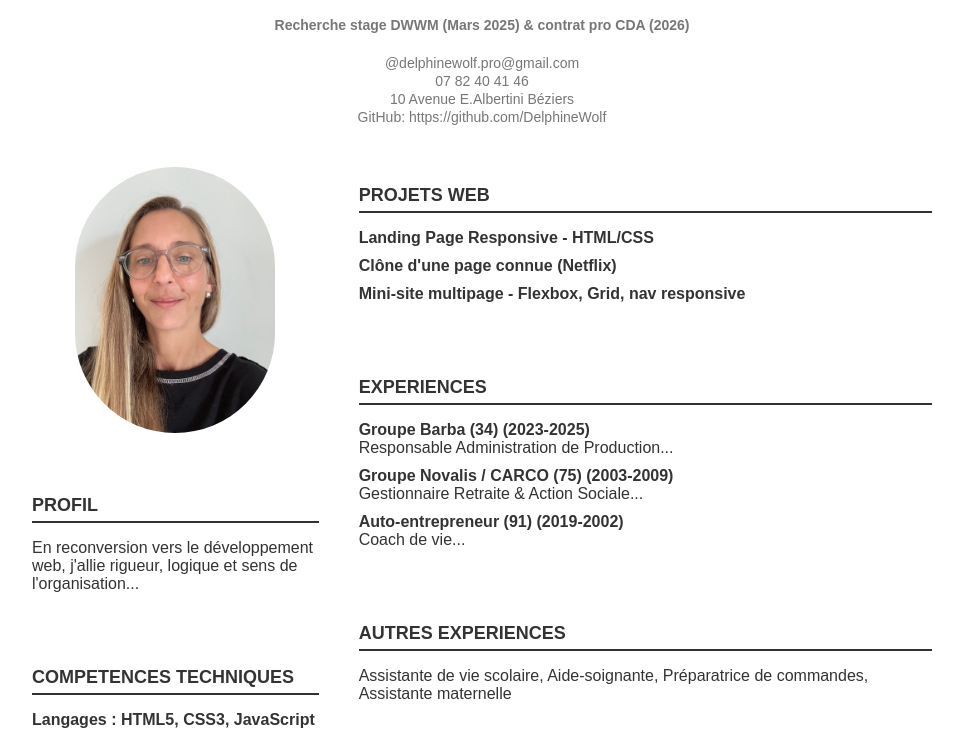
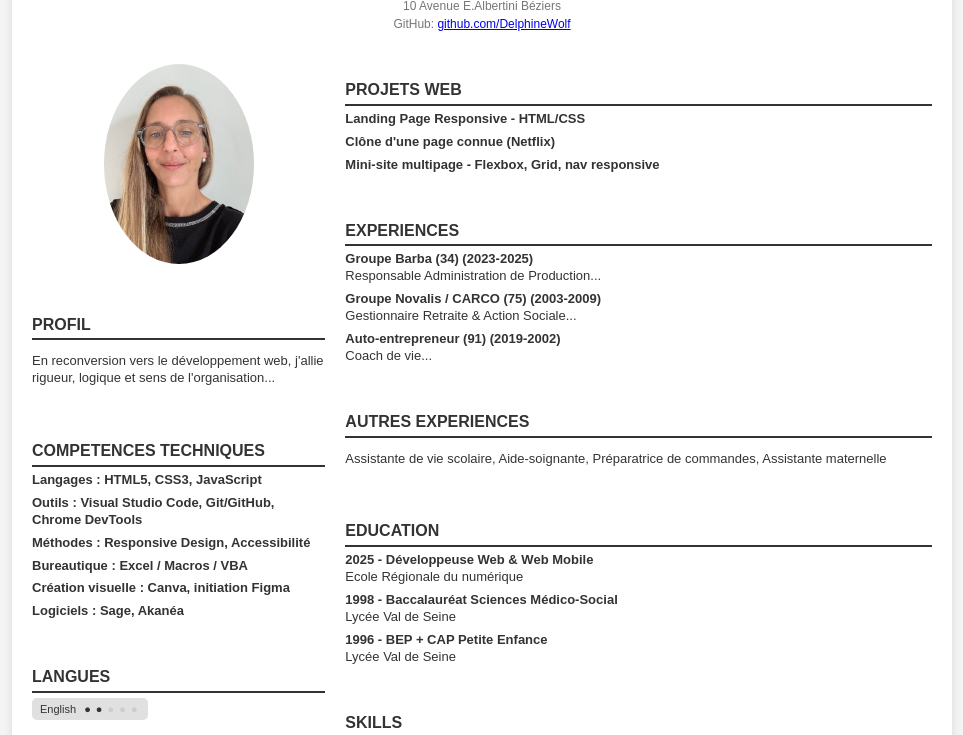
Before and after one commit to DelphineWolf/MonCurriculum, a plain HTML site: page index.html in a window 1280 px wide. Shown: the part 179-914 px from the top of the page, without its empty margins (158-1121 px from the left). Drawn offline with Linux system fonts and the light colour scheme.

Commit message:
Correction mise en page

```diff
--- a/index.html
+++ b/index.html
@@ -6,30 +6,34 @@
 <title>CV Delphine Wolf</title>
 <link rel="stylesheet" href="style.css">
 </head>
+<body>
 
 <div class="container">
+    <!-- ===== HEADER ===== -->
     <div class="header">
         <h1>DELPHINE WOLF</h1>
         <h2>ETUDIANTE DEVELOPPEMENT WEB & WEB MOBILE</h2>
-        <p class="objective"><strong>Recherche stage DWWM (Mars 2025) & contrat pro CDA (2026)</strong></p><br>
-
-
+        <p class="objective"><strong>Recherche stage DWWM (Mars 2025) & contrat pro CDA (2026)</strong></p>
         <p>@delphinewolf.pro@gmail.com</p>
         <p>07 82 40 41 46</p>
         <p>10 Avenue E.Albertini Béziers</p>
-        <p>GitHub: https://github.com/DelphineWolf</p>
+        <p>GitHub: <a href="https://github.com/DelphineWolf" target="_blank">github.com/DelphineWolf</a></p>
     </div>
 
+    <!-- ===== COLONNE GAUCHE ===== -->
     <div class="left-section">
+        <!-- Photo -->
         <div class="photo">
             <img src="ressources/Photo de profil.jpg" alt="Delphine Wolf">
         </div>
 
+        <!-- Profil -->
         <div class="section">
             <h3>PROFIL</h3>
             <p>En reconversion vers le développement web, j'allie rigueur, logique et sens de l'organisation...</p>
         </div>
 
+        <!-- Compétences techniques -->
         <div class="section">
             <h3>COMPETENCES TECHNIQUES</h3>
             <ul>
@@ -42,17 +46,26 @@
             </ul>
         </div>
 
+        <!-- Langues -->
         <div class="section">
             <h3>LANGUES</h3>
             <div class="languages">
                 <div class="language">English
-                    <span class="dots"><span class="filled">●</span><span class="filled">●</span><span>●</span><span>●</span><span>●</span></span>
+                    <span class="dots">
+                        <span class="filled">●</span>
+                        <span class="filled">●</span>
+                        <span>●</span>
+                        <span>●</span>
+                        <span>●</span>
+                    </span>
                 </div>
             </div>
         </div>
     </div>
 
+    <!-- ===== COLONNE DROITE ===== -->
     <div class="right-section">
+        <!-- Projets Web -->
         <div class="section">
             <h3>PROJETS WEB</h3>
             <ul>
@@ -62,6 +75,7 @@
             </ul>
         </div>
 
+        <!-- Expériences -->
         <div class="section">
             <h3>EXPERIENCES</h3>
             <ul>
@@ -71,11 +85,13 @@
             </ul>
         </div>
 
+        <!-- Autres expériences -->
         <div class="section">
             <h3>AUTRES EXPERIENCES</h3>
             <p>Assistante de vie scolaire, Aide-soignante, Préparatrice de commandes, Assistante maternelle</p>
         </div>
 
+        <!-- Education -->
         <div class="section">
             <h3>EDUCATION</h3>
             <ul>
@@ -85,6 +101,7 @@
             </ul>
         </div>
 
+        <!-- Skills -->
         <div class="section">
             <h3>SKILLS</h3>
             <div class="skills">
@@ -99,3 +116,6 @@
         </div>
     </div>
 </div>
+
+</body>
+</html>
--- a/style.css
+++ b/style.css
@@ -1,112 +1,123 @@
 
-   body {
+ /* ===== Reset et style global ===== */
+body {
     font-family: 'Arial', sans-serif;
     margin: 0;
     padding: 0;
     background: #f4f4f4;
     color: #333;
+    line-height: 1.3; /* un peu plus compact */
+    font-size: 13px;  /* globalement plus petit */
 }
 
+/* ===== Container ===== */
 .container {
     max-width: 900px;
-    margin: 50px auto;
+    margin: 20px auto;   /* moins d'espace haut/bas */
+    padding: 20px;       /* moins de padding intérieur */
+    display: grid;
+    grid-template-columns: 1fr 2fr; /* colonne gauche plus étroite */
+    gap: 20px;           /* moins d'espacement entre colonnes */
+    box-shadow: 0 0 10px rgba(0,0,0,0.1);
     background: #fff;
-    padding: 40px;
-    display: grid;
-    grid-template-columns: 1fr 2fr; /* colonne gauche plus étroite, droite plus large */
-    gap: 40px;
-    box-shadow: 0 0 10px rgba(0,0,0,0.1);
 }
 
+/* ===== Header ===== */
 .header {
     grid-column: span 2;
     text-align: center;
+    margin-bottom: 10px;
 }
 
 .header h1 {
-    font-size: 50px;
+    font-size: 38px;
     margin: 0;
 }
 
 .header h2 {
-    font-size: 20px;
+    font-size: 16px;
     font-weight: normal;
     color: #555;
-    margin: 5px 0 20px 0;
+    margin: 5px 0 10px 0;
 }
 
 .header p {
-    font-size: 14px;
+    font-size: 12px;
     color: #777;
     margin: 2px 0;
 }
 
 .objective {
-    font-size: 16px;
+    font-size: 14px;
     color: #007ACC;
     font-weight: bold;
-    margin-top: 10px;
+    margin-top: 5px;
 }
 
-
+/* ===== Photo ===== */
 .photo {
     text-align: center;
-    margin-bottom: 20px;
+    margin-bottom: 15px;
 }
 
 .photo img {
     width: 100%;
-    max-width: 200px;
-    border-radius:100px;
+    max-width: 150px; /* réduit pour gagner de la place */
+    border-radius: 50%;
 }
 
-/* sections de gauche */
+/* ===== Sections gauche ===== */
 .left-section {
     display: flex;
     flex-direction: column;
-    gap: 20px;
+    gap: 15px;
 }
 
-/* sections de droite */
+/* ===== Sections droite ===== */
 .right-section {
     display: flex;
     flex-direction: column;
-    gap: 20px;
+    gap: 15px;
 }
 
+/* ===== Titres sections ===== */
 h3 {
     border-bottom: 2px solid #333;
-    padding-bottom: 5px;
-    margin-bottom: 10px;
-    font-size: 18px;
+    padding-bottom: 3px;
+    margin-bottom: 5px;
+    font-size: 16px;
 }
 
+/* ===== Sections ===== */
 .section {
-    margin-bottom: 20px;
+    margin-bottom: 10px;
 }
 
 .section ul {
     list-style: none;
     padding: 0;
+    margin: 0;
 }
 
 .section li {
-    margin-bottom: 10px;
+    margin-bottom: 6px;
 }
 
+/* ===== Compétences et langues ===== */
 .skills, .languages {
     display: flex;
     flex-wrap: wrap;
-    gap: 10px;
+    gap: 6px;
 }
 
 .skill, .language {
     background: #e0e0e0;
-    padding: 5px 10px;
+    padding: 4px 8px;
     border-radius: 5px;
-    font-size: 12px;
+    font-size: 11px;
 }
 
+/* ===== Langues avec points ===== */
 .language .dots {
     display: inline-block;
     margin-left: 5px;
```
